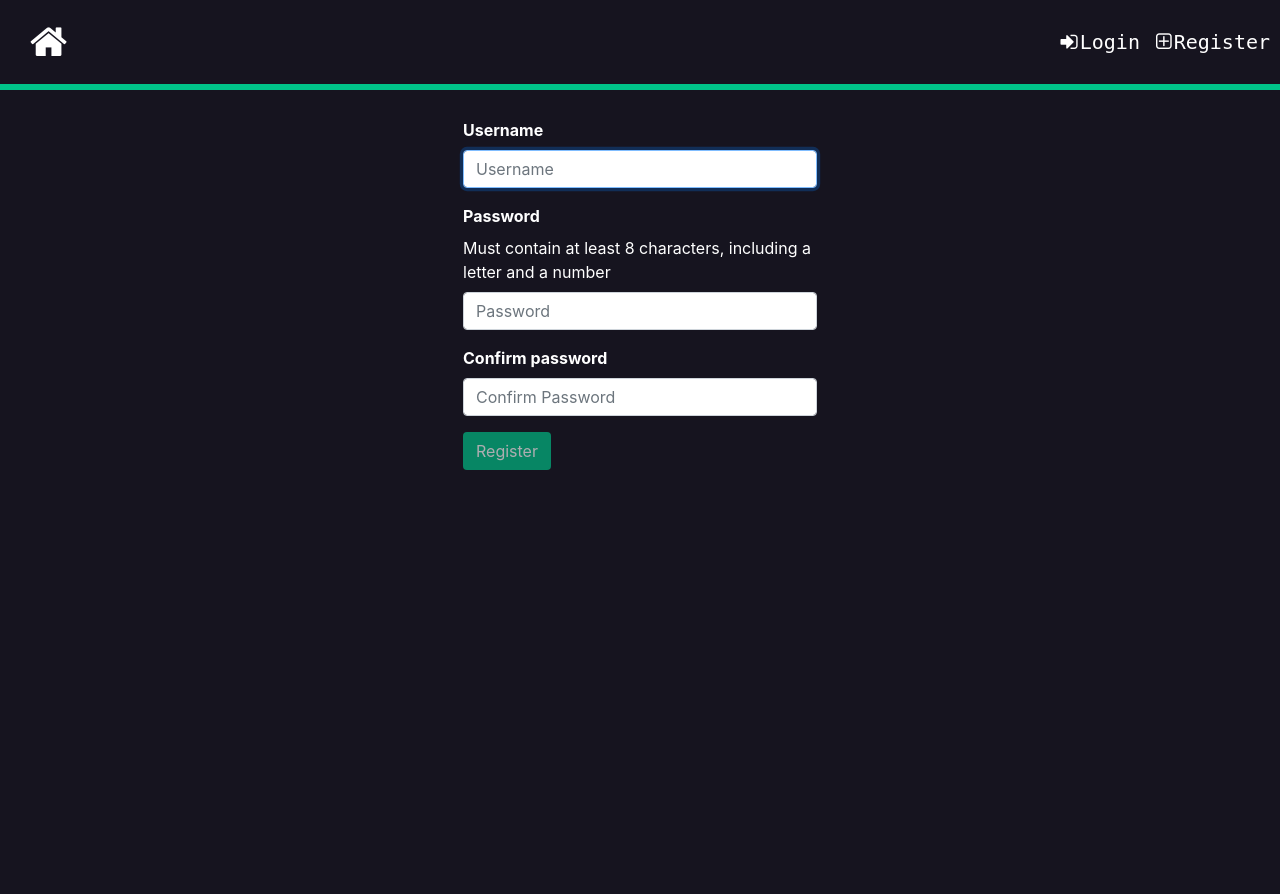
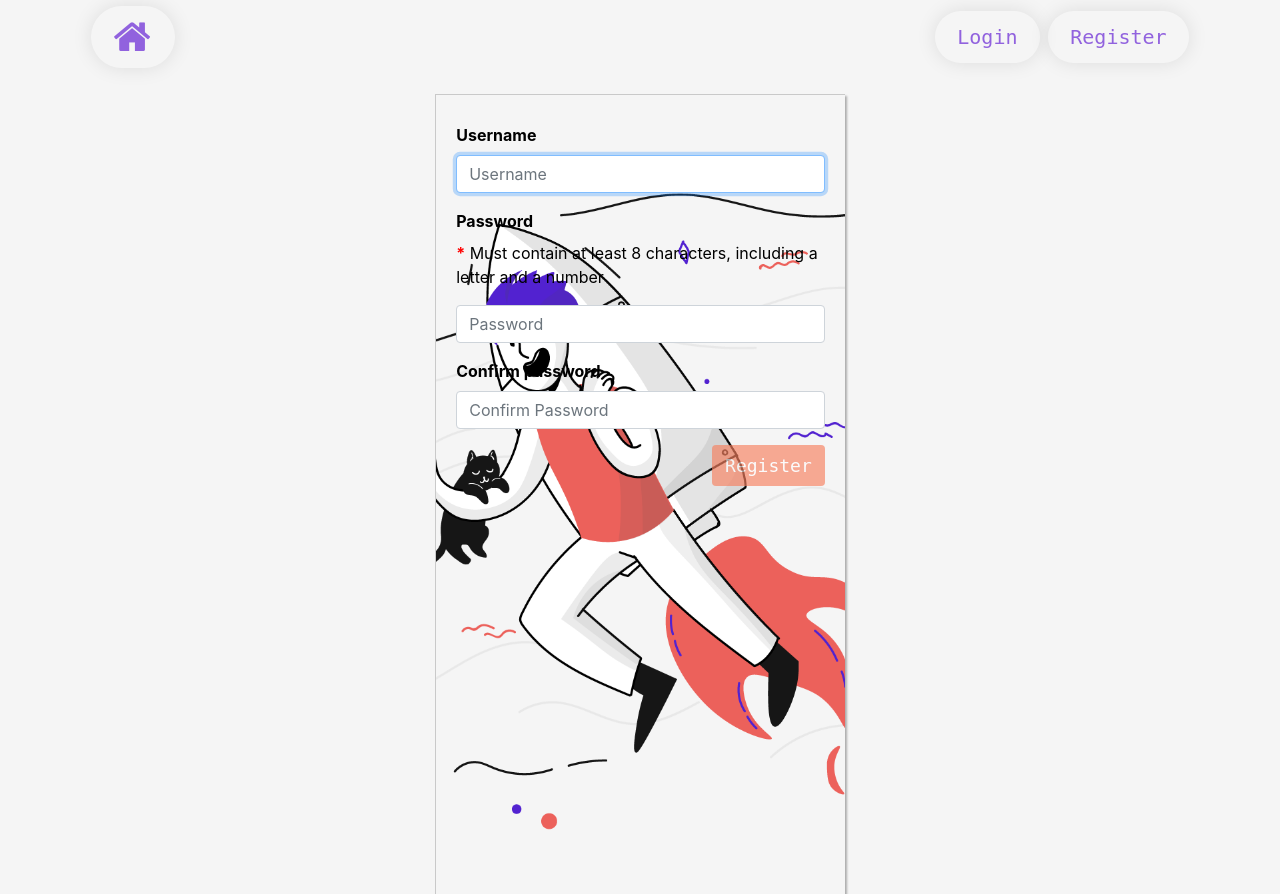
Before and after one commit to LeoZorzoli/Books, a Flask app: page /register in a window 1280 px wide. Before the commit the page ends 470 px from the top, so only its background shows below. Run offline with Flask 2, Linux system fonts and the light colour scheme; some libraries are stand-ins or nearby versions; some web fonts are replaced.

Commit message:
new style

```diff
--- a/application.py
+++ b/application.py
@@ -109,8 +109,9 @@ def search():
     else:
         data = request.form.get("book")
         if data == '':
-            return render_template("error.html", message= "Insert the isbn, name, author or year of a Book")
-        books = db.execute("SELECT * FROM books WHERE title ILIKE '%"+data+"%' or isbn ILIKE '%"+data+"%' or author ILIKE '%"+data+"%' or year ILIKE '%"+data+"%'").fetchall()
+            books = db.execute("SELECT * FROM books").fetchall()
+        else:
+            books = db.execute("SELECT * FROM books WHERE title ILIKE '%"+data+"%' or isbn ILIKE '%"+data+"%' or author ILIKE '%"+data+"%' or year ILIKE '%"+data+"%'").fetchall()
         if len(books) == 0:
             return render_template("error.html", message="No coincidence")
 
@@ -119,6 +120,8 @@ def search():
 @app.route("/search/<isbn>", methods=['GET', 'POST'])
 @login_required
 def book(isbn):
+
+    print("SESSION", session)
 
     if request.method == 'POST':
         currentUser = session["user_id"]
@@ -153,25 +156,28 @@ def book(isbn):
         return redirect ("/search/" + isbn)
 
     else:
-        # Info goodreads
-        res = requests.get("https://www.goodreads.com/book/review_counts.json", params={"key": "sM3fmQ5RNWvuEO83ippaA", "isbns": isbn})
-        average_rating=res.json()['books'][0]['average_rating']
-        work_ratings_count=res.json()['books'][0]['work_ratings_count']
+        try:
+            # Info goodreads
+            res = requests.get("https://www.goodreads.com/book/review_counts.json", params={"key": "sM3fmQ5RNWvuEO83ippaA", "isbns": isbn})
+            average_rating=res.json()['books'][0]['average_rating']
+            work_ratings_count=res.json()['books'][0]['work_ratings_count']
 
-        row = db.execute("SELECT id FROM books WHERE isbn = :isbn",
-                        {"isbn": isbn})
+            row = db.execute("SELECT id FROM books WHERE isbn = :isbn",
+                {"isbn": isbn})
 
-        book = db.execute("SELECT isbn FROM books WHERE isbn = :isbn", {"isbn": isbn})
+            book = db.execute("SELECT isbn FROM books WHERE isbn = :isbn", {"isbn": isbn})
 
-        book = row.fetchone()
-        book = book[0]
+            book = row.fetchone()
+            book = book[0]
+
+        except ValueError:
+            return render_template("error.html", message="No such book.")
+
+
 
         results = db.execute("SELECT users.username, review, rating FROM users INNER JOIN reviews ON users.id = reviews.user_id WHERE book_id = :book",
                                                 {"book": book})
         reviews = results.fetchall()
-
-        if book is None:
-            return render_template("error.html", message="No such book.")
 
         data = db.execute("SELECT * FROM books WHERE isbn = :isbn", {"isbn":isbn})
         return render_template("book.html", data = data, book = book, average_rating=average_rating,work_ratings_count=work_ratings_count, reviews = reviews)
--- a/static/css/main.css
+++ b/static/css/main.css
@@ -1,20 +1,64 @@
 /* NORMAL */
 body{
-    background-color: #16141f;
+    background-color: #f5f5f5;
 }
 
 .navbar{
     background-color: transparent;
     padding: 2px !important;
-    border-bottom: 6px solid #00c489;
+}
+
+.img-register{
+    background-image: url('../growth.png');
+    height: 800px;
+    background-position: center;
+    background-repeat: no-repeat;
+    background-size: cover;
+}
+
+.img-login{
+    background-image: url('../login.png');
+    height: 800px;
+    background-position: center;
+    background-repeat: no-repeat;
+    background-size: cover;
+}
+
+.img-right{
+    background-image: url('../blogging.png');
+    height: 800px;
+    background-position: center;
+    background-repeat: no-repeat;
+    background-size: cover;
+}
+
+.img-error{
+    background-image: url('../error.png');
+    height: 800px;
+    background-position: center;
+    background-repeat: no-repeat;
+    background-size: cover;
+}
+
+.row{
+    margin: 0px !important;
+    padding: 0px !important;
+}
+
+.text-left{
+    margin-top: 100px;
+}
+
+.index-container{
+    padding: 0px 200px 0px 300px;
 }
 
 .form-group{
-    color: white;
+    color: black;
 }
 
-.navbar-toggler{
-    background-color: #00c489 ;
+.btn-right{
+    text-align: right;
 }
 
 .data{
@@ -28,30 +72,54 @@ body{
 }
 
 .nav-link:hover{
-    color: #00c489 !important;
+    color: #f77f5e !important;
     transition: 0.5s;
 }
 
 .form-info{
     margin-top: 20px;
-    width: 30%;
+    width: 32%;
+    padding: 20px;
+    border-top: 1px solid #c9c9c9;
+    border-left: 1px solid #c9c9c9;
+    box-shadow: 2px 2px 2px #adadad;
 }
 
 .nav-link{
-    color: white !important;
+    color: #9162de !important;
     font-family: monospace !important;
     font-size: 20px;
     text-align: center;
+    font-family: monospace;
+    margin: 4px;
+    padding: 32px !important;
+    align-items: center !important;
+    cursor: pointer !important;
+    display: flex !important;
+    text-align: center !important;
+    justify-content: center !important;
+    border-radius: 60px !important;
+    padding: .7rem 1.4rem !important;
+    -webkit-box-shadow: 0 0 10px 0 rgba(0,0,0,.1) !important;
+    box-shadow: 0 0 20px 0 rgba(0,0,0,.1) !important;
+    -webkit-transition: .3s;
+    transition: .3s;
+    background-size: 200% auto;
+}
+
+.footer{
+    font-family: 'Roboto Mono', monospace;
+    font-size: 20px;
 }
 
 .write-review{
     margin-top: 40px;
-    color: #00c489;
+    color: #f77f5e;
 }
 
 .alert{
-    margin-top: 40px;
-    color: #00c489;
+    margin-top: 12px;
+    color: #f77f5e;
     font-size: 26px;
     text-align: center;
 }
@@ -147,21 +234,27 @@ i{
 }
 
 .quote{
-    color: #f0f0f0;
+    color: black;
     font-size: 60px;
+    font-family: 'Roboto Mono', monospace;
 }
 
-.book-img{
-    margin-top: 30px;
-}
-
-.bookPage-img{
-    width: 60%;
+.text-strong{
+    color: #9162de;
+    font-size: 70px;
 }
 
 .btn-send{
-    background-color: #00c489;
+    background-color: #f77f5e;
     color: white;
+    font-family: 'Roboto Mono', monospace;
+    font-size: 18px;
+}
+
+.btn-send:hover{
+    background-color: #9162de;
+    color: white;
+    transition: .5s;
 }
 
 @media (max-width: 760px){
--- a/templates/error.html
+++ b/templates/error.html
@@ -5,6 +5,8 @@
 <div class="container error">
     <div class="alert shadow-sm" role="alert">
         <strong>{{message}}</strong>
+        <div class="img-error">
+        </div>
     </div>
 </div>
 {% endblock %}
--- a/templates/layout.html
+++ b/templates/layout.html
@@ -12,36 +12,34 @@
         <link href="{{ url_for('static', filename='css/main.css') }}" type="text/css" rel="stylesheet">
       </head>
     <body>
-        <div class="principal">
+        <div class="principal container">
             <nav class="navbar navbar-expand-md navbar-light">
-                <button class="navbar-toggler" type="button" data-toggle="collapse" data-target="#navbarTogglerDemo03" aria-controls="navbarTogglerDemo03" aria-expanded="false" aria-label="Toggle navigation">
-                  <span class="navbar-toggler-icon"></span>
-                </button>
+              <a class="navbar-brand nav-link home" href="/"><i class="fa fa-home"></i></a>
+              <button class="navbar-toggler" type="button" data-toggle="collapse" data-target="#navbarTogglerDemo03" aria-controls="navbarTogglerDemo03" aria-expanded="false" aria-label="Toggle navigation">
+                <span class="navbar-toggler-icon"></span>
+              </button>
                 <div class="collapse navbar-collapse" id="navbarTogglerDemo03">
-                  <ul class="navbar-nav">
-                      <a class="nav-link home" href="/"><i class="fa fa-home"></i></a>
-                  </ul>
 
                   <ul class="navbar-nav ml-auto">
 
                     {% if session.user_id %}
                     <form class="form-inline" action="/search" method="post">
                       <div class="input-group">
-                      <button class="btn-search btn btn-light" type="submit"><i class="fa fa-search"></i></button>
+                      <button class="btn-search btn" type="submit"><i class="fa fa-search"></i></button>
                       <input class="search-input form-control mr-lg-2" name="book" type="search" placeholder="Search Book" aria-label="Search">
                     </div>
                     </form>
                     <li class="nav-item dropdown">
                       <a class="nav-link dropdown-toggle" href="#" id="navbarDropdownMenuLink" role="button" data-toggle="dropdown" aria-haspopup="true" aria-expanded="false">
-                        <i class="fa fa-user-o"></i>{{session.user_name.title()}}
+                        {{session.user_name.title()}}
                       </a>
                       <div class="dropdown-menu" aria-labelledby="navbarDropdownMenuLink">
-                        <a class="nav-item dropdown-item btn-success" id="logout" href="/logout"><i class="fa fa-sign-out"></i>Logout</a>
+                        <a class="nav-item dropdown-item btn-secondary" id="logout" href="/logout"><i class="fa fa-sign-out"></i>Logout</a>
                       </div>
                     </li>
                     {% else %}
-                    <li class="nav-item"><a class="nav-link" href="/login"><i class="fa fa-sign-in"></i>Login</a></li>
-                    <li class="nav-item"><a class="nav-link" href="/register"><i class="fa fa-plus-square-o"></i>Register</a></li>
+                    <li class="nav-item"><a class="nav-link" href="/login">Login</a></li>
+                    <li class="nav-item"><a class="nav-link" href="/register">Register</a></li>
                     {% endif %}
                   </ul>
               </nav>
--- a/templates/register.html
+++ b/templates/register.html
@@ -1,7 +1,7 @@
 {% extends "layout.html" %}
 
 {% block body %}
-<div class="container form-info" id="login">
+<div class="container form-info img-register" id="login">
     <form action="/register" method="post">
         <div class="form-group" style="padding-top:8px;">
             <label class="user" for="validationCustom01"><strong>Username</strong></label>
@@ -9,15 +9,16 @@
         </div>
         <div class="form-group">
             <label class="user" for="validationCustom01"><strong>Password</strong></label>
-            <label class="important">Must contain at least 8 characters, including a letter and a number</label>
+            <p class="important"> <strong style="color:red;">*</strong> Must contain at least 8 characters, including a letter and a number</p>
             <input id='pass' class="form-control user-imput" name="password" placeholder="Password" type="password" required>
         </div>
         <div class="form-group">
             <label class="user" for="validationCustom01"><strong>Confirm password</strong></label>
             <input id='confirm-pass' class="form-control user-imput" name="confirm-password" placeholder="Confirm Password" type="password" required>
         </div>
-        <button id='submit' class="btn btn-login btn-send" type="submit">Register</button>
-
+        <div class="btn-right">
+            <button id='submit' class="btn btn-login btn-send" type="submit">Register</button>
+        </div>
     </form>
 </div>
 
--- a/templates/search.html
+++ b/templates/search.html
@@ -1,25 +1,20 @@
 {% extends "layout.html" %}
 
 {% block body %}
-
     <div class="books">
         <p class="founded">Founded Books</p>
-
         <div class="row">
             {% for book in books %}
             <div class="book col-md-6 col-sm-12 col-xl-2 image__box">
                 <img  class="img-fluid img-responsive" src="http://covers.openlibrary.org/b/isbn/{{book.isbn}}-M.jpg">
                 <div class="text__box">
-
                     <p class="book-info top">{{book.title}}</p>
                     <p class="book-info">{{book.author}}</p>
                     <p class="book-info">{{book.year}}</p>
                     <p class="book-info"><a class="link" href="search/{{book.isbn}}"></i>Book page</a></p>
                 </div>
             </div>
-
             {% endfor %}
         </div>
-
     </div>
 {% endblock %}
```
Also changed, not shown: other parts of static/css/main.css (+65 -13 lines), templates/book.html (+15 -15 lines), templates/index.html (+11 -3 lines), templates/login.html (+5 -2 lines), static/blogging.png (added), static/error.png (added), static/growth.png (added), static/login.png (added), 1 other file. Lines whose indentation alone changed are shown as unchanged.
